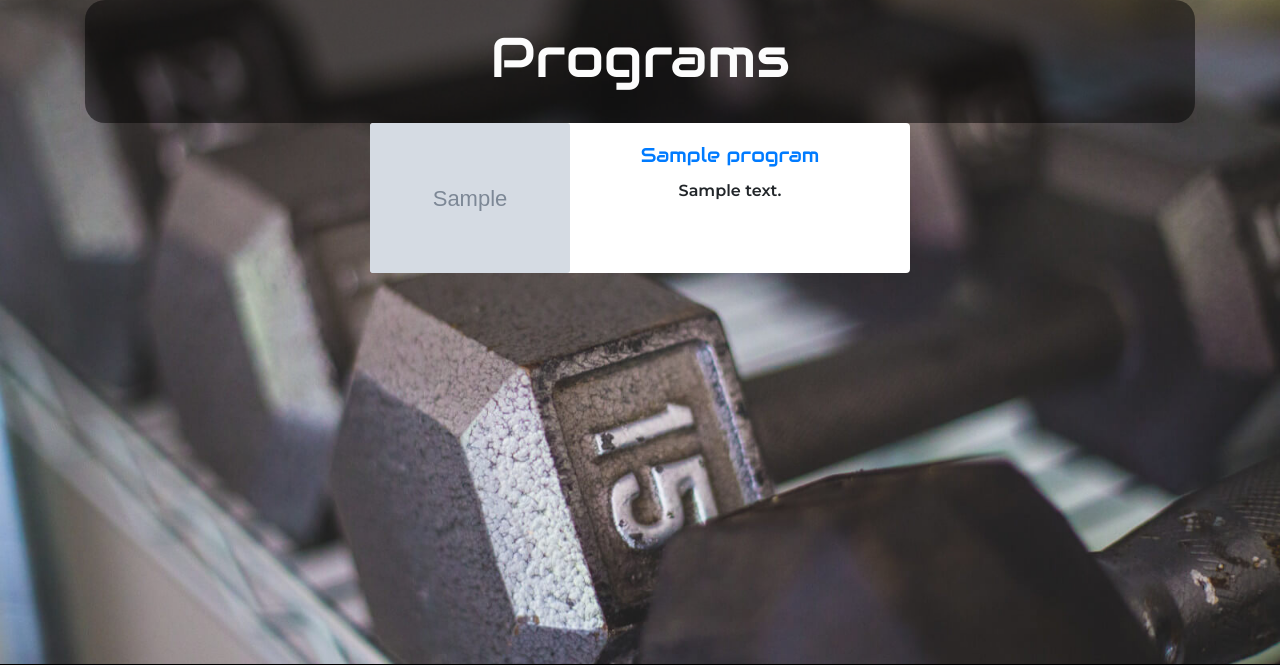
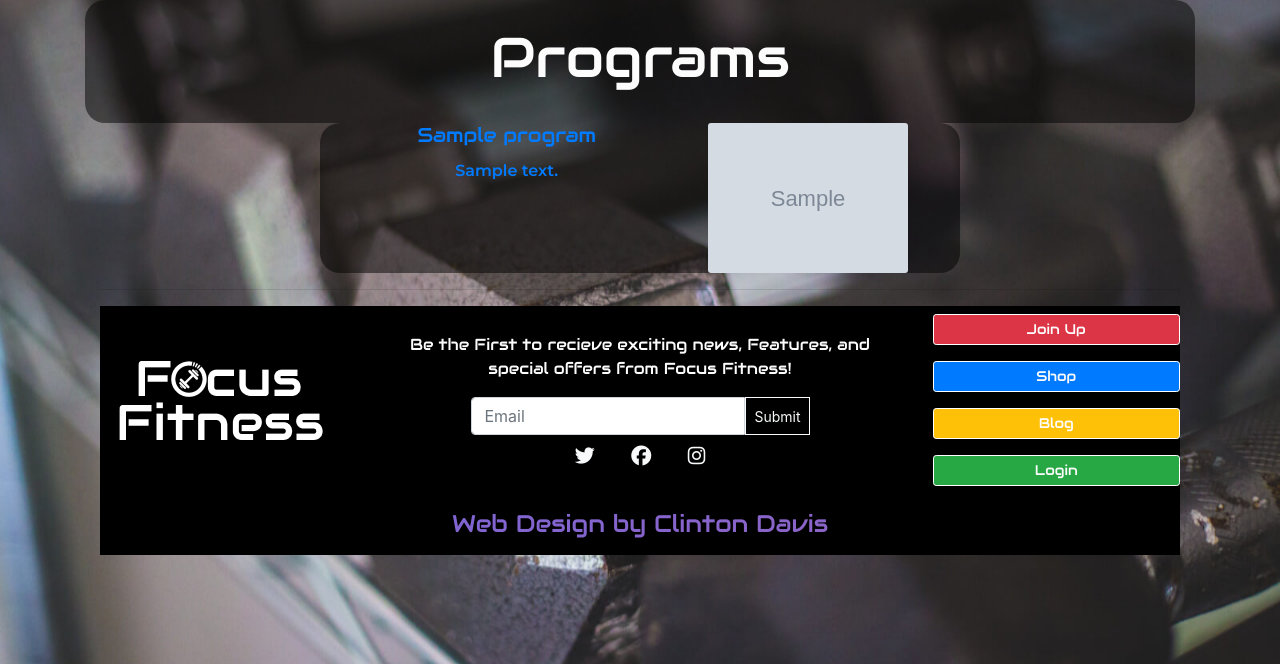
Before and after one commit to Clinton-Davis/focus_fitness, a Django app: template templates/programs/program_list.html in a window 1280 px wide. Shown: the part 128-793 px from the top of the page. Run offline with Django 3.2, Linux system fonts and the light colour scheme; the template is opened without the code that fills it: values that come from a table or form of the project are taken from there, others are empty; a user stored in the database is signed in; tables that the repository leaves empty hold one stand-in row (values such as "Sample post"); grey boxes marked "Sample" are stand-in pictures; some libraries are stand-ins or nearby versions.

Commit message:
added more styling to programs

```diff
--- a/templates/programs/program_list.html
+++ b/templates/programs/program_list.html
@@ -15,7 +15,58 @@
         </div>
         <div class="container">
             {% for object in object_list  %}
-            <div class=" mx-auto card mb-3" style="max-width: 540px;">
+            {% if not forloop.counter|divisibleby:2  %}
+            <div class="  mx-auto row featurette profile-overlay" style="max-width: 40rem;">
+                <div class="col-md-7">
+                    <a href="{{ object.get_absolute_url }}">
+                        <h5 class="text-center aw card-title">{{ object }}</h5>
+                        <p class="text-center card-text">{{ object.description|truncatechars:50 }}</p>
+                    </a>
+                </div>
+                <div class="col-md-5">
+                    <img src="{{ object.thumbnail.url }}" class="card-img program-card" alt="...">
+                </div>
+            </div>
+
+            <hr class="featurette-divider">
+
+            {% else %}
+            <div class="row  mx-auto featurette  profile-overlay" style="max-width: 40rem;">
+                <div class="col-md-5">
+                    <img src="{{ object.thumbnail.url }}" class="card-img program-card" alt="...">
+                </div>
+                <div class="col-md-7">
+                    <a href="{{ object.get_absolute_url }}">
+                        <h5 class="text-center aw card-title">{{ object }}</h5>
+                        <p class="text-center card-text">{{ object.description|truncatechars:50 }}</p>
+                    </a>
+                </div>
+            </div>
+            <hr class="featurette-divider">
+            {% endif %}
+            {% endfor %}
+
+
+
+
+
+
+
+
+
+
+
+
+
+
+
+
+
+
+
+
+
+            <!-- <div class=" mx-auto card mb-3" style="max-width: 540px;">
                 <div class="row no-gutters">
                     <div class="col-md-4">
                         <img src="{{ object.thumbnail.url }}" class="card-img program-card" alt="...">
@@ -31,11 +82,29 @@
                     </div>
                 </div>
             </div>
-            {% endfor %}
+            {% else %}
+            <div class=" mx-auto card mb-3" style="max-width: 540px;">
+                <div class="row no-gutters">
+
+                    <div class="col-md-8">
+                        <div class="card-body">
+                            <a href="{{ object.get_absolute_url }}">
+                                <h5 class="text-center aw card-title">{{ object }}</h5>
+                            </a>
+                            <p class="text-center card-text">{{ object.description|truncatechars:50 }}</p>
+
+                        </div>
+                    </div>
+                    <div class="col-md-4">
+                        <img src="{{ object.thumbnail.url }}" class="card-img program-card" alt="...">
+                    </div>
+                </div>
+            </div> -->
+
         </div>
     </div>
 </div>
-{% else %}
+{% endif %}
 
 
 <div id="about-pic">
@@ -65,15 +134,5 @@
     </div>
 </div>
 
-{% endif %}
+
 {% endblock content %}
-
-<!-- <div class="container-fluid bg-black fixed-top crumbs">
-    <div class="row">
-        <div class="col-md-12 mb-0">
-            <a class="text-wht aw pl-2" href="{% url 'home' %}">Home</a>
-            <span class="mx-2 mb-0 text-wht">/</span>
-            <strong class="text-wht aw">Dashboard</strong>
-        </div>
-    </div>
-</div> -->
```
